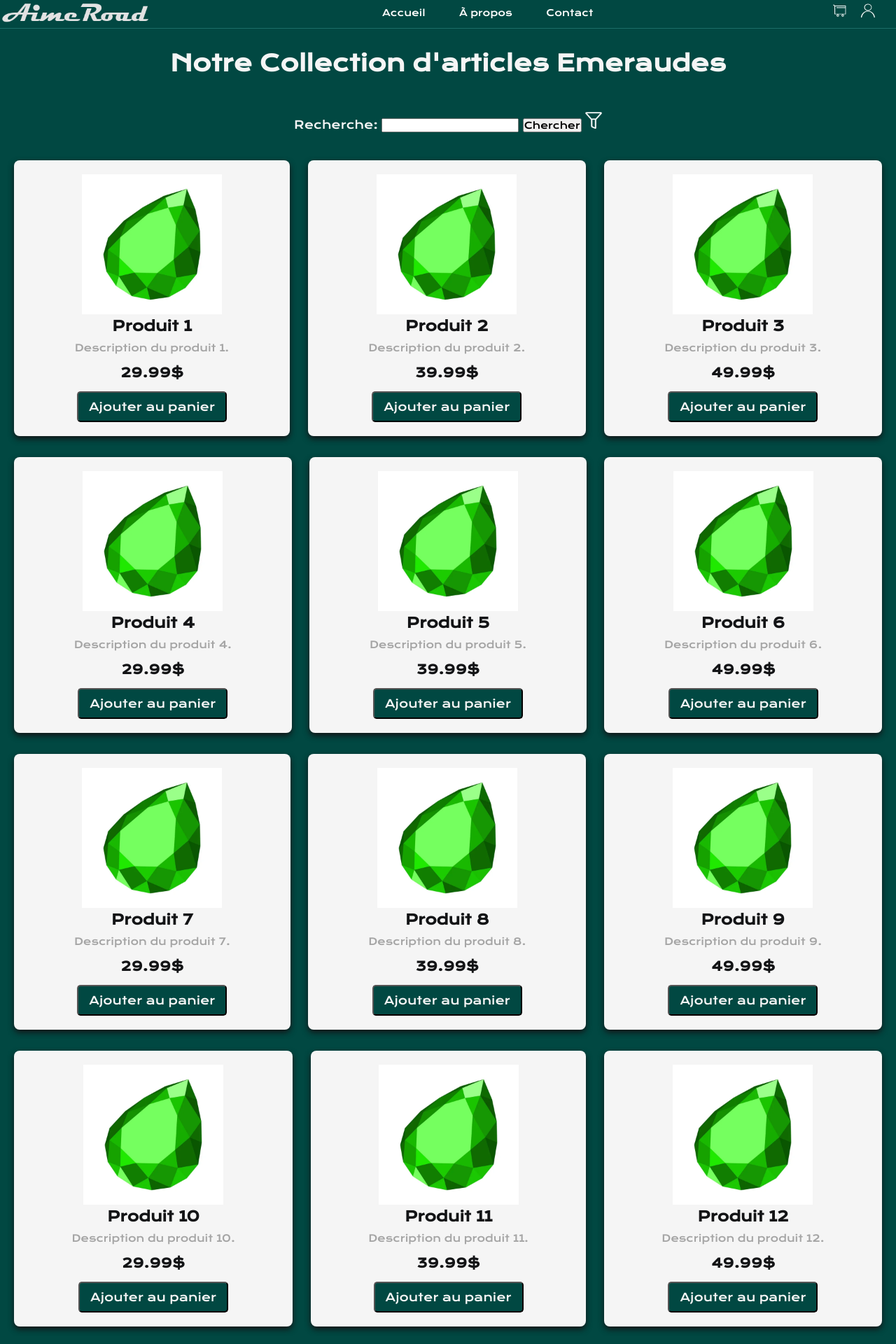
After one commit to jo17-dev/AimeRoad-eShop, a PHP site: page /pages/listeproduits.html in a window 1280 px wide. The commit adds this page. Shown: the top 1920 px of the page at 70% size. Run offline with PHP 8.4, Linux system fonts and the light colour scheme.

Commit message:
ajout de liste produits

```diff
--- a/e-boutique/css/listeproduits.css
+++ b/e-boutique/css/listeproduits.css
@@ -1 +1,183 @@
 @import url("./init.css");
+@import url("./header.css");
+@import url('./footer.css');
+
+/* Css utilisés */
+
+
+/* La barre de navigation */
+.nav-bar{
+    background-color: var(--vert-sombre);
+    height: 40px;
+    width: 100vw;
+    display: flex;
+    flex-direction: row;
+    justify-content: space-between;
+    border-bottom: 1px solid var(--vert-clair);
+    position: fixed;
+}
+body { /* le corps de ma page en gros... */
+    font-family: Arial;
+    background-color: var(--vert-sombre);
+    text-align: center; /* Comment mes elements seront affichés sur la page  */
+}
+
+h1 { /* Notre Collection ... */
+    padding-top: 70px; /* l'espace entre le titre et le dessus... */
+    color: var(--blanc-clair);
+}
+
+/* Section des produits */
+.products-section {
+    padding: 20px; /* l'espacement que prends la section(div) de l'affichage des articles dans la page */
+    margin-top: 20px;
+}
+
+/* L'apparence/emplacament des grilles de produits et sur les rangées */
+.products-grid {
+    display:grid; /* addaptation des grilles a la page leur position et ou elles flottent*/
+    grid-template-columns:  auto auto auto; /* je veux 3 produits par rangés automatiquement bien adapté */
+    gap: 2vw; /*espace entre le articles sur les rangées et les colonnes a partir du grid */
+    margin-bottom: 30px;
+}
+
+/* boite du produit */
+.boite_produit {
+    background-color: var(--blanc-clair);
+    padding: 20px; /* l'espace que les boites prennent dans page */
+    box-shadow: 0 4px 8px var(--noir);
+    border-radius: 8px;
+    text-align: center;
+}
+
+/* Titre du produit */
+.titre_du_produit {
+    font-size: 20px;
+    font-weight: bold;
+    margin-bottom: 10px; /* l'espace entre le titre du produit et le dessous... */
+    color: var(--noir);
+}
+
+/* Description du produit */
+.description-du-produit {
+    font-size: 14px;
+    color: var(--gris);
+    margin-bottom: 15px;
+}
+
+/* Prix*/
+.prix-produit {
+    font-size: 18px;
+    color:var(--noir);
+    font-weight: bold;
+    margin-bottom: 15px; /* l'espace entre le prix et le dessous */
+}
+
+/* le bouton add au panier */
+.boutton-add-panier {
+    display: inline-block;
+    background-color:var(--vert-sombre);
+    color:var(--blanc-clair);
+    padding: 10px 15px;  /* la hauteur du bouton x la largeur  */
+    border-radius: 5px;
+    font-size: 16px;
+    cursor: pointer; /* Comme ca quand le user emmene la souris dessus il sait que cest cliquable... */
+    text-decoration: none;
+}
+
+/* effet du bouton quand touché hover */
+.boutton-add-panier:hover {
+    background-color:var(--vert-clair); /* Comme ca quand le user emmene la souris dessus la couleur change ca creer un jolie effet dynamique... */
+}
+
+/* Image du produit */
+.img-produits{
+    height: 200px;
+}
+
+.debut_espace_recherche{
+    color: var(--blanc-clair);
+}
+
+.espace_recherche{
+    padding-top: 40px;
+    color: var(--blanc-clair);
+}
+
+.filtre{
+    margin-top: 10px;
+    height: 24px;
+}
+
+/* section à propos */
+.about-section{
+    text-align: justify;
+    font-size: smaller;
+    font-weight: 100;
+    padding: 20px;
+}
+
+/* section cathegories */
+.section-title{
+    margin-top: 20px;
+    display: flex;
+    flex-direction: row;
+    align-items: center;
+    padding-left: 20px;
+    padding-right: 10px;
+}
+
+footer{
+    margin-top: 20px;
+    background-color: var(--noir);
+    color: var(--blanc-clair);
+    padding-top: 20px;
+}
+
+
+footer > div{
+    font-size: small;
+    padding: 10px;
+}
+
+/* partie du copyrigth */
+footer > div:nth-child(2) {
+    background-color: var(--vert-sombre);
+    color: var(--blanc-clair);
+}
+
+/* partie des infos */
+footer > div:nth-child(1){
+    /* display: flex;
+    flex-direction: row;
+    flex-wrap: wrap;
+    justify-content: space-around;
+    */
+    display: grid;
+    grid-template-columns: 30% 30% 30%;
+    margin: auto;
+    width: 80%;
+    max-width: 800px;
+}
+
+footer > div:nth-child(1) > div{
+    /* border: 1px solid blue; */
+    width: 210px;
+    margin-right: auto;
+    margin-top: 20px;
+}
+footer > div:nth-child(1) > div > img {
+    height: 40px;
+}
+
+footer > div:nth-child(1) > div > h4{
+    margin-bottom: 10px;
+}
+
+/* section à propos */
+.about-section{
+    text-align: justify;
+    font-size: smaller;
+    font-weight: 100;
+    padding: 20px;
+}
--- /dev/null
+++ b/e-boutique/pages/listeproduits.html
@@ -0,0 +1,206 @@
+<!DOCTYPE html>
+<html lang="fr">
+<head>
+    <meta charset="UTF-8">
+    <meta name="viewport" content="width=device-width, initial-scale=1.0">
+    <title>Page de magasinage</title>
+    <link rel="stylesheet" href="../css/listeproduits.css">
+</head>
+<body>
+   <!--Barre de navigation sur toutes les pages-->
+    <nav class="nav-bar">
+        <img src="../img/logo-320x60.png" class="logo" alt="Aimeroad">
+        <ul class="links">
+            <li><a href="">Accueil</a></li>
+            <li><a href="">À propos</a></li>
+            <li><a href="">Contact</a></li>
+        </ul>
+        <ul class="user-panel">
+            <li>
+                <a href="./pages/connexion.php" title="click to view your cart"><img src="../img/panier-320x320.png" alt="login"></a>
+            </li>
+            <li>
+                <a href="./pages/connexion.php" title="click to login or connect"><img src="../img/compte-320x320.png" alt="login"></a>
+            </li>
+        </ul>
+    </nav>
+
+    <!-- Titre de la page en plus de la barre de recherche avec un filtres(...specifications a add plus tard pour rendre plus intérésent cateégories etc) -->
+    <h1>Notre Collection d'articles Emeraudes</h1>
+
+    <div class="espace_recherche">
+        <form action="listeproduits.html">
+            <label class="debut_espace_recherche" for="produit-cherché">Recherche:</label>
+            <input type="chercher" id="produit-cherché" name="q" />
+
+            <button>Chercher</button>
+            <img src="../img/icone-filtre.png" title="filtrer la recherche" alt="filtrer" class="filtre">
+        </form>
+    </div>
+
+    <!-- Section des produits avec leurs div (les grilles (grids))-->
+    <div class="products-section">
+        <!-- Produits lignes 1-3(A repeter 3 fois car je veux 3 fois sur une rangee de 5 produits(3 produits par lignes/5 produits par rangees)) -->
+        <div class="products-grid">
+            <div class="boite_produit">
+                <img src="../img/produit-demo.jpg" title="image produit" alt="image du produit" class="img-produits" >
+                <h2 class="titre_du_produit">Produit 1</h2>
+                <p class="description-du-produit">Description du produit 1.</p>
+                <div class="prix-produit">29.99$</div>
+                <button class="boutton-add-panier">Ajouter au panier</button>
+            </div>
+            <div class="boite_produit">
+                <img src="../img/produit-demo.jpg" title="image produit" alt="image du produit" class="img-produits" >
+                <h2 class="titre_du_produit">Produit 2</h2>
+                <p class="description-du-produit">Description du produit 2.</p>
+                <div class="prix-produit">39.99$</div>
+                <button class="boutton-add-panier">Ajouter au panier</button>
+            </div>
+            <div class="boite_produit">
+                <img src="../img/produit-demo.jpg" title="image produit" alt="image du produit" class="img-produits" >
+                <h2 class="titre_du_produit">Produit 3</h2>
+                <p class="description-du-produit">Description du produit 3.</p>
+                <div class="prix-produit">49.99$</div>
+                <button class="boutton-add-panier">Ajouter au panier</button>
+            </div>
+        </div>
+
+        <!-- Produit 4-6(A repeter 3 fois car je veux 3 fois sur une rangee de 5 produits) -->
+        <div class="products-grid">
+            <div class="boite_produit">
+                <img src="../img/produit-demo.jpg" title="image produit" alt="image du produit" class="img-produits" >
+                <h2 class="titre_du_produit">Produit 4</h2>
+                <p class="description-du-produit">Description du produit 4.</p>
+                <div class="prix-produit">29.99$</div>
+                <button class="boutton-add-panier">Ajouter au panier</button>
+            </div>
+            <div class="boite_produit">
+                <img src="../img/produit-demo.jpg" title="image produit" alt="image du produit" class="img-produits" >
+                <h2 class="titre_du_produit">Produit 5</h2>
+                <p class="description-du-produit">Description du produit 5.</p>
+                <div class="prix-produit">39.99$</div>
+                <button class="boutton-add-panier">Ajouter au panier</button>
+            </div>
+            <div class="boite_produit">
+                <img src="../img/produit-demo.jpg" title="image produit" alt="image du produit" class="img-produits" >
+                <h2 class="titre_du_produit">Produit 6</h2>
+                <p class="description-du-produit">Description du produit 6.</p>
+                <div class="prix-produit">49.99$</div>
+                <button class="boutton-add-panier">Ajouter au panier</button>
+            </div>
+        </div>
+
+       <!-- Produit 7-9(A repeter 3 fois car je veux 3 fois sur une rangee de 5 produits) -->
+        <div class="products-grid">
+            <div class="boite_produit">
+                <img src="../img/produit-demo.jpg" title="image produit" alt="image du produit" class="img-produits" >
+                <h2 class="titre_du_produit">Produit 7</h2>
+                <p class="description-du-produit">Description du produit 7.</p>
+                <div class="prix-produit">29.99$</div>
+                <button class="boutton-add-panier">Ajouter au panier</button>
+            </div>
+            <div class="boite_produit">
+                <img src="../img/produit-demo.jpg" title="image produit" alt="image du produit" class="img-produits" >
+                <h2 class="titre_du_produit">Produit 8</h2>
+                <p class="description-du-produit">Description du produit 8.</p>
+                <div class="prix-produit">39.99$</div>
+                <button class="boutton-add-panier">Ajouter au panier</button>
+            </div>
+            <div class="boite_produit">
+                <img src="../img/produit-demo.jpg" title="image produit" alt="image du produit" class="img-produits" >
+                <h2 class="titre_du_produit">Produit 9</h2>
+                <p class="description-du-produit">Description du produit 9.</p>
+                <div class="prix-produit">49.99$</div>
+                <button class="boutton-add-panier">Ajouter au panier</button>
+            </div>
+        </div>
+
+        <!-- Produit 10-12(A repeter 3 fois car je veux 3 fois sur une rangee de 5 produits) -->
+        <div class="products-grid">
+            <div class="boite_produit">
+                <img src="../img/produit-demo.jpg" title="image produit" alt="image du produit" class="img-produits" >
+                <h2 class="titre_du_produit">Produit 10</h2>
+                <p class="description-du-produit">Description du produit 10.</p>
+                <div class="prix-produit">29.99$</div>
+                <button class="boutton-add-panier">Ajouter au panier</button>
+            </div>
+            <div class="boite_produit">
+                <img src="../img/produit-demo.jpg" title="image produit" alt="image du produit" class="img-produits" >
+                <h2 class="titre_du_produit">Produit 11</h2>
+                <p class="description-du-produit">Description du produit 11.</p>
+                <div class="prix-produit">39.99$</div>
+                <button class="boutton-add-panier">Ajouter au panier</button>
+            </div>
+            <div class="boite_produit">
+                <img src="../img/produit-demo.jpg" title="image produit" alt="image du produit" class="img-produits" >
+                <h2 class="titre_du_produit">Produit 12</h2>
+                <p class="description-du-produit">Description du produit 12.</p>
+                <div class="prix-produit">49.99$</div>
+                <button class="boutton-add-panier">Ajouter au panier</button>
+            </div>
+        </div>
+
+        <!-- Produit 13-15(A repeter 3 fois car je veux 3 fois sur une rangee de 5 produits(3 produits par lignes/5 produits par rangees)) -->
+        <div class="products-grid">
+            <div class="boite_produit">
+                <img src="../img/produit-demo.jpg" title="image produit" alt="image du produit" class="img-produits" >
+                <h2 class="titre_du_produit">Produit 13</h2>
+                <p class="description-du-produit">Description du produit 13.</p>
+                <div class="prix-produit">29.99$</div>
+                <button class="boutton-add-panier">Ajouter au panier</button>
+            </div>
+            <div class="boite_produit">
+                <img src="../img/produit-demo.jpg" title="image produit" alt="image du produit" class="img-produits" >
+                <h2 class="titre_du_produit">Produit 14</h2>
+                <p class="description-du-produit">Description du produit 14.</p>
+                <div class="prix-produit">39.99$</div>
+                <button class="boutton-add-panier">Ajouter au panier</button>
+            </div>
+            <div class="boite_produit">
+                <img src="../img/produit-demo.jpg" title="image produit" alt="image du produit" class="img-produits" >
+                <h2 class="titre_du_produit">Produit 15</h2>
+                <p class="description-du-produit">Description du produit 15.</p>
+                <div class="prix-produit">49.99$</div>
+                <button class="boutton-add-panier">Ajouter au panier</button>
+            </div>
+        </div>
+    </div>
+</section>
+<!-- section des contacts -->
+<h1 class="section-title">À propos: <span class="section-title-line"></span></h1>
+<section class="section about-section">
+    <p>Lorem ipsum, dolor sit amet consectetur adipisicing elit. Consequatur natus reiciendis cum veritatis, est aliquid, nemo temporibus tempore, ipsum adipisci totam explicabo eveniet at? Exercitationem nemo iusto numquam tempora debitis.
+    Blanditiis quae dolores reprehenderit laborum dolorem consequatur quas aliquam quia similique sed velit voluptates illo neque expedita nihil non fugiat fuga sequi assumenda dolorum, facilis excepturi, nemo perspiciatis ab! Harum!
+    Quos tenetur, eveniet sint maiores inventore eos reiciendis eligendi aut aperiam commodi ratione voluptatem atque provident eaque nobis mollitia doloremque, ad tempora? Ipsam consectetur, neque iusto cupiditate facere unde libero?
+    Non aperiam consequuntur beatae odit doloribus perspiciatis sapiente nostrum porro veritatis, saepe nihil dolore consectetur ut incidunt magnam. Ipsa facilis qui iure totam similique consequuntur nihil possimus quam iste unde.
+    Eaque sit aspernatur id asperiores, deserunt autem ipsa alias, doloremque ratione odit nemo aut amet nesciunt velit ipsam assumenda reiciendis ex voluptas iure. Possimus, ipsam eos omnis quaerat incidunt vero.</p>
+</section>
+<!-- footer part -->
+<footer>
+    <div class="footer-contact-info">
+        <div>
+            <img src="../img/logo-320x60.png" alt="AimeRoad">
+            <p>Aimeroad</p>
+            <p>Articles de marque</p>
+
+        </div>
+        <div>
+            <h4>Développeurs(e)s</h4>
+            <p>Joël</p>
+            <p>Daryl</p>
+            <p>Sami</p>
+            <p>Aymane</p>
+            <p><a href="mailto:620022crosemont.qc.ca">préocupations</a></p>
+        </div>
+        <div>
+            <h4>Service à la clientèlle</h4>
+            <p>Nous sommes disponibles tous les jours, H-24</p>
+            <address>support@aimeroad.com</address>
+        </div>
+    </div>
+    <div>
+        <p>Copyright 2024. projet de classe</p>
+    </div>
+</footer>
+</body>
+</html>
```
Also changed, not shown: e-boutique/img/icone-filtre.png (added), e-boutique/img/produit-demo.jpg (added), e-boutique/pages/listeproduits.php (deleted).
